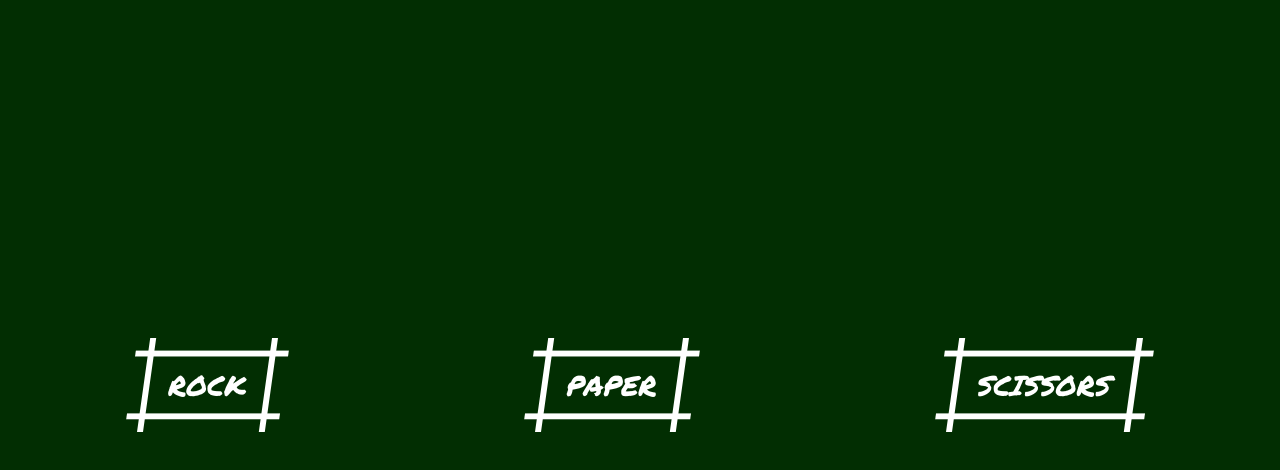
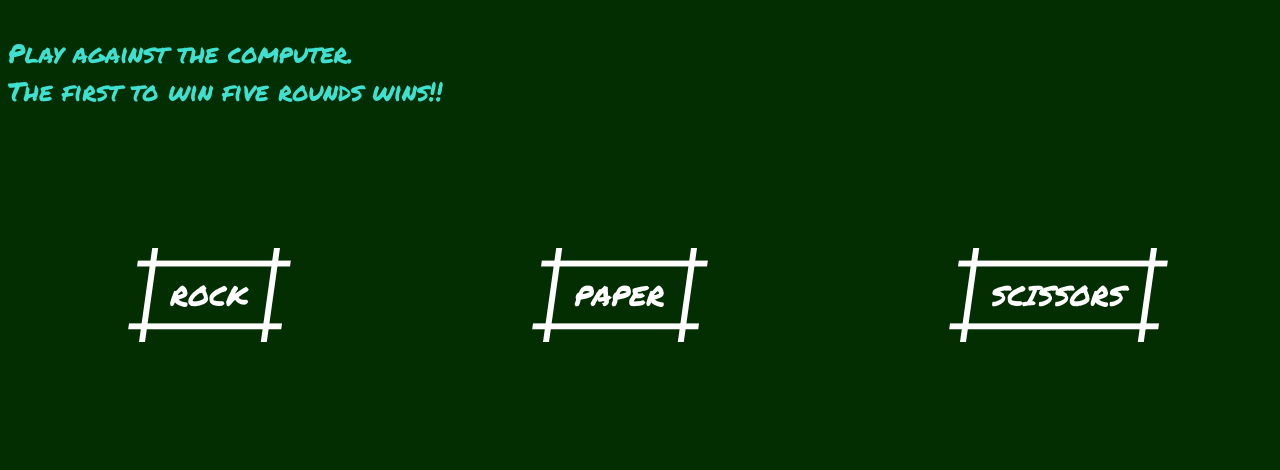
Before and after one commit to EKM96/rock-paper-scissors, a plain HTML site: page index.html in a window 1280 px wide. Drawn offline with Linux system fonts and the light colour scheme; a web font is replaced by a local one.

Commit message:
feat: add game's instructions

```diff
--- a/index.html
+++ b/index.html
@@ -11,7 +11,11 @@
   </head>
 
   <body>
-
+      <div id="instructions">
+        <p>Play against the computer.</br>
+          The first to win five rounds wins!!
+        </p>
+      </div>
       <div id="buttons-container" class="displayed">
         <button id="rock" class="format">ROCK</button>
         <button id="paper" class="format">PAPER</button>
@@ -21,6 +25,7 @@
           <div id="round-result"></div>
           <div id="score"></div>
           <div id="final-result"></div>
+      </div>
       </div id="again-button-container">
           <button id="again-button" class="format hidden">Play again!!</button>
       </div>
--- a/style.css
+++ b/style.css
@@ -1,19 +1,30 @@
 html {
-    display: flex;
     height: 100%;
+
     font-family: 'Permanent Marker', cursive;
-    align-items: center;
-    justify-content: center;
-    text-align: center;
+
 }
 
 body {
+    height: 100%;
     background-image: url("images/chalck-board.jpg");
     background-size: 100% auto;
     background-color: rgb(2, 46, 2);
     color: white;
     width: 100%;
     font-size: 26px;
+    display: flex;
+    flex-direction: column;
+    justify-content: flex-start;
+
+}
+
+#instructions {
+
+    height: 30%;
+    color: turquoise;
+
+
 }
 
 .displayed {
@@ -25,6 +36,7 @@ body {
 #results-container {
     margin-top: 30px;
     margin-bottom: 30px;
+    text-align: center;
 }
 
 .format {
@@ -61,6 +73,7 @@ body {
     font-size: 22px;
     --b: 4px;   /* border thickness */
     --color: rgb(100, 7, 250);
+    align-self: center;
 }
 
 .hidden {
```
Also changed, not shown: javascript.js (line endings or trailing spaces).
